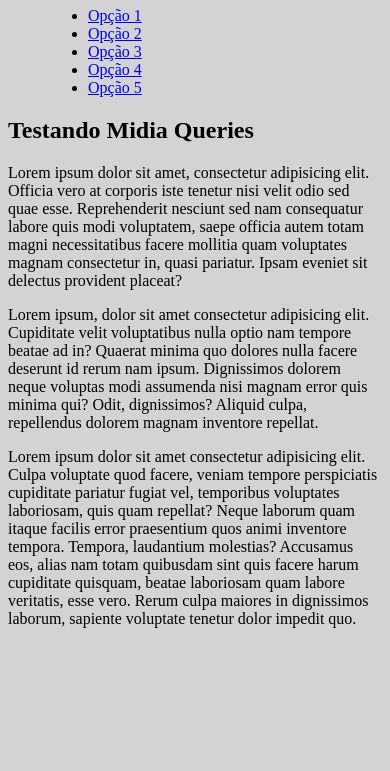
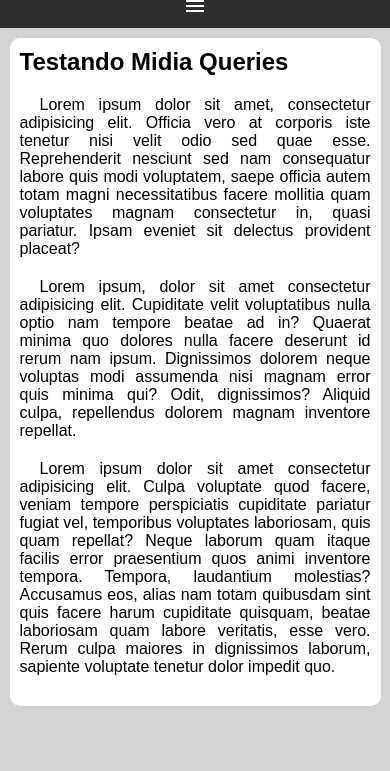
Before and after one commit to fernandorsdo/html-css, a plain HTML site: page exercicios/ex026/mq005/index.html in a window 390 px wide. Shown: the part 73-844 px from the top of the page. Drawn offline with nearby package versions, Linux system fonts and the light colour scheme.

Commit message:
criação menu hamburguer mobile

```diff
--- a/exercicios/ex026/mq005/estilos/style.css
+++ b/exercicios/ex026/mq005/estilos/style.css
@@ -1,5 +1,75 @@
 @charset "UTF-8";
+
+* {
+    font-family: Arial, Helvetica, sans-serif;
+    margin: 0;
+    padding: 0;
+}
 
 body, html {
     background-color: lightgray;
 }
+
+header {
+    background-color: rgb(160, 160, 160);
+}
+
+header > h1 {
+    padding: 10px;
+    text-align: center;
+}
+
+i#burguer {
+    background-color: rgb(46, 46, 46);
+    display: block;
+    color: white;
+    text-align: center;
+    padding: 10px;
+    cursor: pointer;
+}
+
+i#burguer:hover {
+    background-color: white;
+    color: black;
+}
+
+menu {
+    display: none;
+}
+
+menu > ul {
+    list-style-type: none;
+}
+
+menu > ul > li > a {
+    display: block;
+    padding: 10px;
+    text-decoration: none;
+    text-align: center;
+    background-color: rgb(89, 89, 89);
+    color: white;
+    border-top: 2px solid gray;
+}
+
+menu > ul > li > a:hover {
+    background-color: gray;
+}
+
+main {
+    width: 90vw;
+    background-color: white;
+    margin: auto;
+    padding: 10px;
+    border-radius: 10px;
+    margin-top: 10px;
+}
+
+article > h2 {
+    padding-bottom: 20px;
+}
+
+article > p {
+    text-align: justify;
+    margin-bottom: 20px;
+    text-indent: 20px;
+}
--- a/exercicios/ex026/mq005/index.html
+++ b/exercicios/ex026/mq005/index.html
@@ -4,12 +4,16 @@
     <meta charset="UTF-8">
     <meta name="viewport" content="width=device-width, initial-scale=1.0">
     <title>Media Query</title>
+
+    <link rel="stylesheet" href="https://fonts.googleapis.com/css2?family=Material+Symbols+Outlined:opsz,wght,FILL,GRAD@20..48,100..700,0..1,-50..200&icon_names=menu"/>
+
     <link rel="stylesheet" href="estilos/style.css">
 </head>
 <body>
     <header>
        <h1>Meu Site</h1>
-       <menu>
+       <i id="burguer" class="material-symbols-outlined" onclick="clickMenu()">menu</i>
+       <menu id="itens">
             <ul>
                 <li><a href="#">Opção 1</a></li>
                 <li><a href="#">Opção 2</a></li>
@@ -27,5 +31,14 @@
             <p>Lorem ipsum dolor sit amet consectetur adipisicing elit. Culpa voluptate quod facere, veniam tempore perspiciatis cupiditate pariatur fugiat vel, temporibus voluptates laboriosam, quis quam repellat? Neque laborum quam itaque facilis error praesentium quos animi inventore tempora. Tempora, laudantium molestias? Accusamus eos, alias nam totam quibusdam sint quis facere harum cupiditate quisquam, beatae laboriosam quam labore veritatis, esse vero. Rerum culpa maiores in dignissimos laborum, sapiente voluptate tenetur dolor impedit quo.</p>
         </article>
     </main>
+    <script>
+        function clickMenu() {
+            if (itens.style.display == 'block') {
+                itens.style.display = 'none'
+            } else {
+                itens.style.display = 'block'
+            }
+        }
+    </script>
 </body>
 </html>
```
